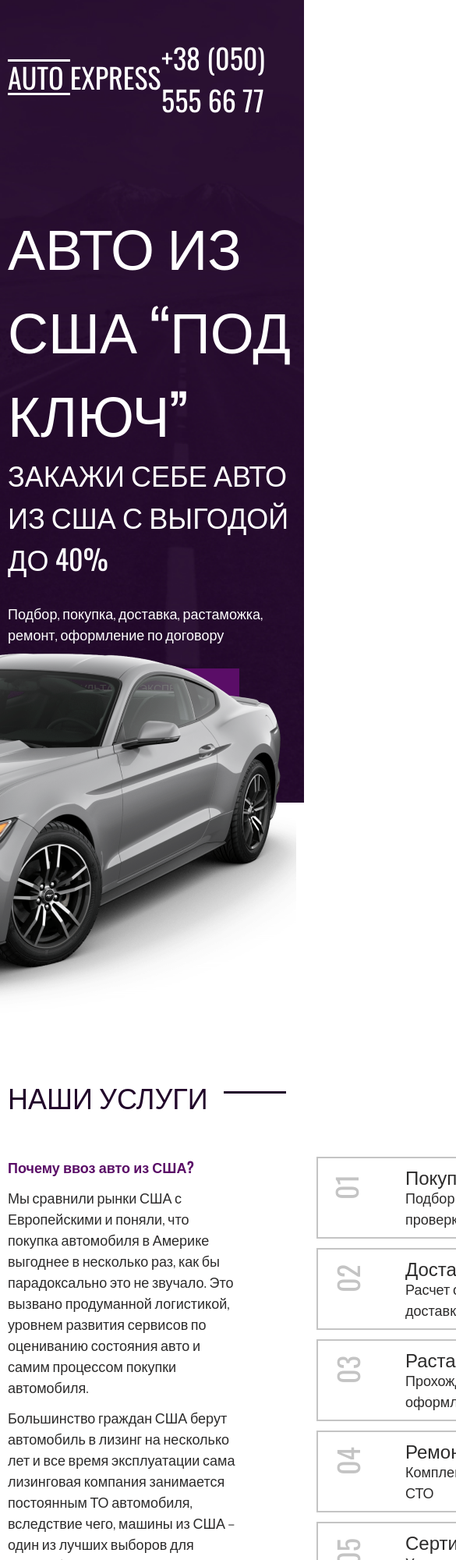
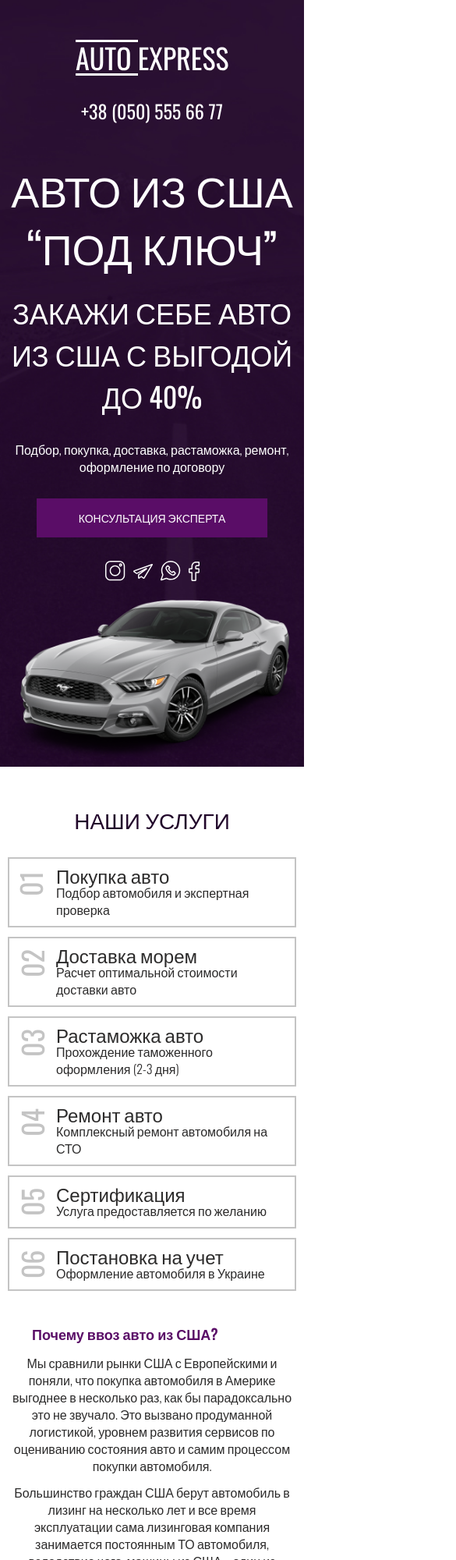
Before and after one commit to igorgaev2014/auto-express, a plain HTML site: page index.html in a window 390 px wide. Shown: the top 2000 px of the page at 78% size, 585 px wide, since content can reach past the window. Drawn offline with nearby package versions, Linux system fonts and the light colour scheme.

Commit message:
adaptive header and services

```diff
--- a/css/style.css
+++ b/css/style.css
@@ -399,7 +399,168 @@ a {
   display: flex;
   justify-content: space-between;
   align-items: center;
-  color:#fff;
+  color: #fff;
   background-color: #21062A;
   height: 100px;
 }
+
+@media (max-width: 1140px) {
+  .services__item::hover {
+    width: 450px;
+  }
+}
+
+@media (max-width: 1024px) {
+  .header__images {
+    width: 80%;
+  }
+
+  .services {
+    padding-top: 250px;
+  }
+
+  .services__inner {
+    flex-wrap: wrap;
+  }
+
+  .services__list {
+    order: -1;
+    width: 100%;
+    margin-bottom: 30px;
+  }
+
+  .services__item {
+    width: 100%;
+  }
+
+  .services__item:hover {
+    width: 100%;
+  }
+
+  .services__content {
+    width: 100%;
+    margin-right: 0;
+  }
+}
+
+@media (max-width: 900px) {
+  .phone {
+    font-size: 24px;
+    line-height: 36px;
+  }
+
+  .header__title {
+    font-size: 54px;
+    line-height: 74px;
+  }
+
+  .header-subtitle {
+    font-size: 24px;
+    line-height: 36px;
+    margin-bottom: 20px;
+  }
+
+  .header__social {
+    padding: 30px 0 20px 53px;
+  }
+}
+
+@media (max-width: 600px) {
+  .header__content {
+    padding-top: 0;
+    text-align: center;
+  }
+
+  .header__social {
+    padding: 30px 0 20px 0px;
+  }
+
+  .social {
+    justify-content: center;
+  }
+
+  .services {
+    padding-top: 150px;
+  }
+
+  .title {
+    font-size: 28px;
+    line-height: 36px;
+    margin-bottom: 30px;
+    text-align: center;
+  }
+
+  .title::after {
+    display: none;
+  }
+
+  body {
+    font-size: 16px;
+    line-height: 22px;
+  }
+
+  .services__item::before {
+    top: 5px;
+  }
+
+  .services__content {
+    text-align: center;
+  }
+}
+
+@media (max-width: 520px) {
+  .header__top {
+    flex-wrap: wrap;
+    justify-content: center;
+    text-align: center;
+  }
+
+  .logo {
+    margin-bottom: 20px;
+    width: 100%;
+  }
+
+  .header__title {
+    margin-bottom: 20px;
+  }
+
+  .header__images {
+    position: static;
+    width: 100%;
+  }
+
+  .services {
+    padding-top: 50px;
+  }
+
+  .services__item {
+    padding: 10px 15px 10px 60px;
+  }
+
+  .services__item::before {
+    left: 11px;
+  }
+
+  .button--decor::before {
+    right: -50px;
+  }
+
+  .button--decor::after {
+    margin-left: 110px;
+  }
+}
+
+@media (max-width: 360px) {
+
+  .button--decor::before,
+  .button--decor::after {
+    display: none;
+  }
+}
+
+@media (max-width: 340px) {
+  .header__title {
+    font-size: 44px;
+    line-height: 50px;
+  }
+}
```
Also changed, not shown: index.html (+1 -2 lines).
